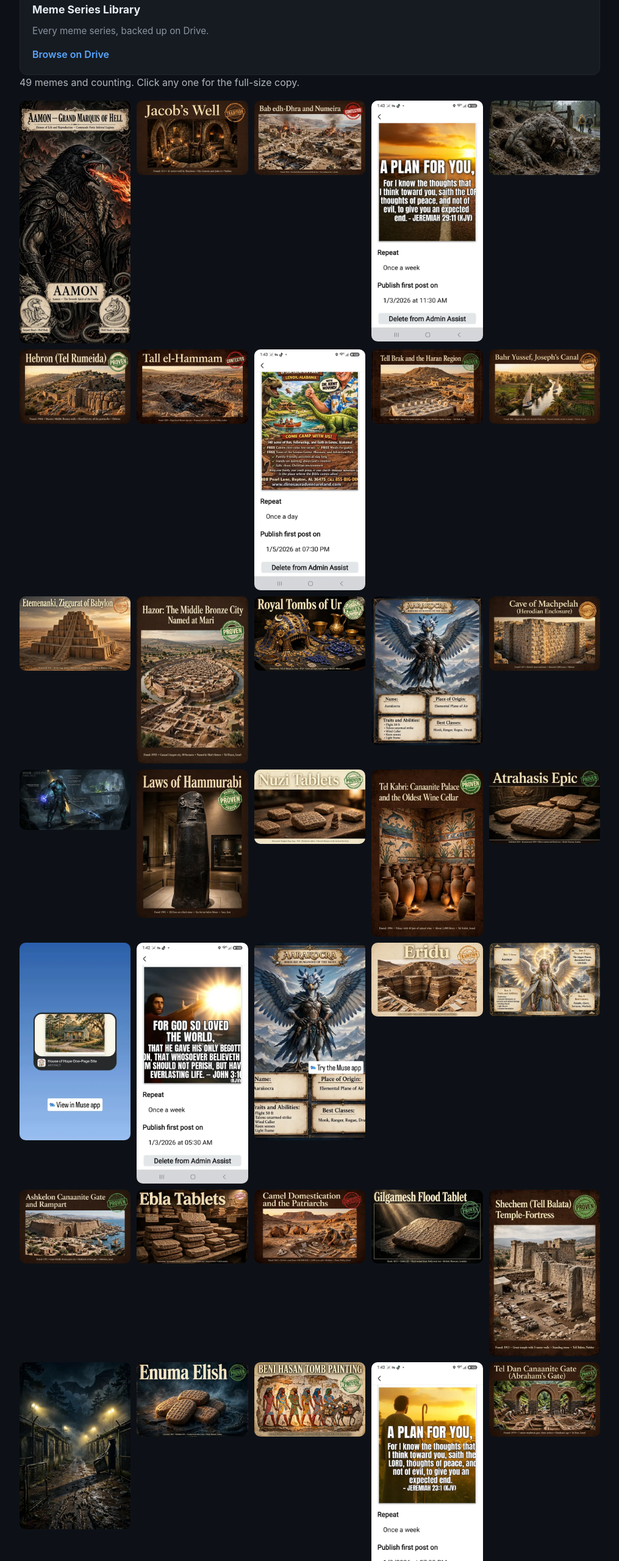
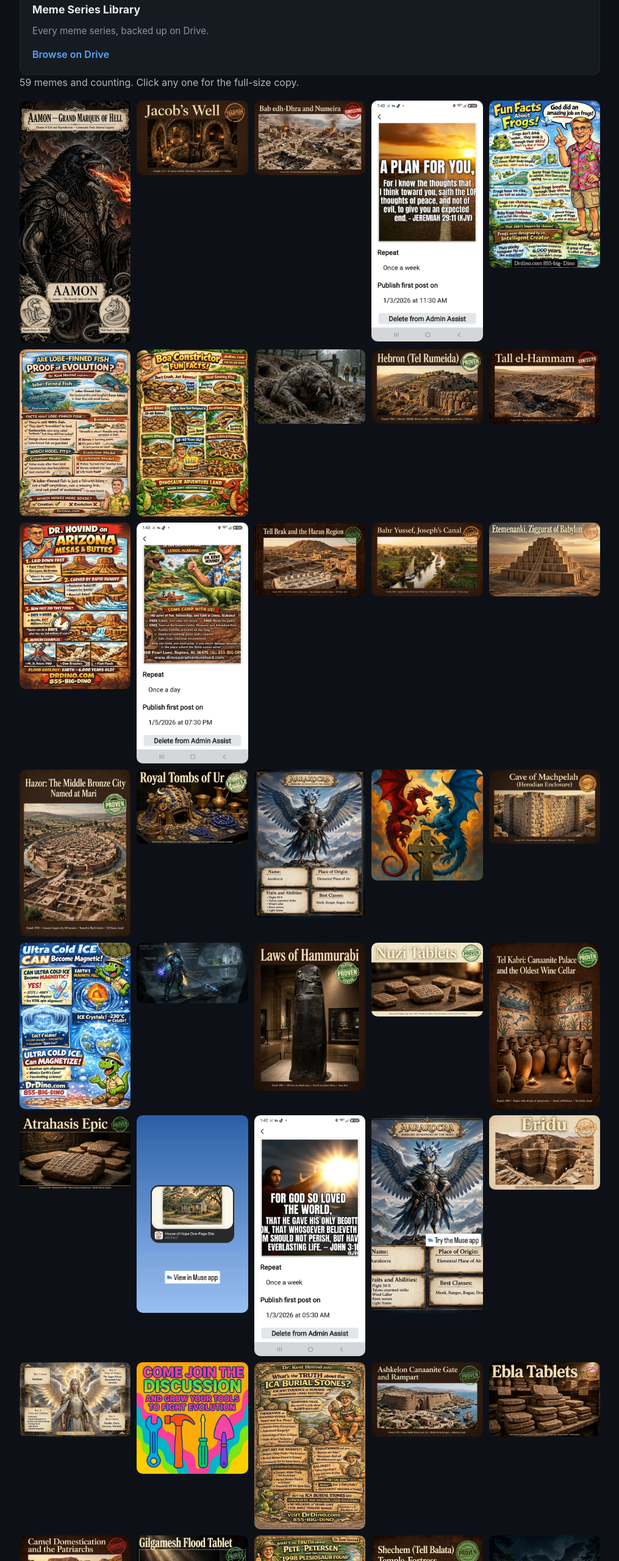
Before and after one commit to asscracker154-design/asscracker154-design.github.io, a plain HTML site: page index.html in a window 1280 px wide. Shown: the part 1200-3760 px from the top of the page at 61% size, without its empty margins (132-1147 px from the left). Drawn offline with Linux system fonts and the light colour scheme.

Commit message:
Grow meme gallery to 59

```diff
--- a/index.html
+++ b/index.html
@@ -101,15 +101,19 @@
       <a href="https://drive.google.com/drive/folders/1NUo4nZs2zXJ8VFQJmoUkBZh3hHHEk49c">Browse on Drive</a>
     </div>
   </div>
-  <p style="opacity:.75">49 memes and counting. Click any one for the full-size copy.</p>
+    <p style="opacity:.75">59 memes and counting. Click any one for the full-size copy.</p>
   <div class="gallery">
     <a href="memes/photo-01511f.webp" target="_blank" rel="noopener"><img loading="lazy" src="memes/thumbs/photo-01511f.webp" alt="Meme from the Meme Series"></a>
     <a href="memes/photo-08360d.webp" target="_blank" rel="noopener"><img loading="lazy" src="memes/thumbs/photo-08360d.webp" alt="Meme from the Meme Series"></a>
     <a href="memes/photo-0f7559.webp" target="_blank" rel="noopener"><img loading="lazy" src="memes/thumbs/photo-0f7559.webp" alt="Meme from the Meme Series"></a>
     <a href="memes/photo-1477f0.jpg" target="_blank" rel="noopener"><img loading="lazy" src="memes/thumbs/photo-1477f0.webp" alt="Meme from the Meme Series"></a>
+    <a href="memes/photo-15b75d.jpg" target="_blank" rel="noopener"><img loading="lazy" src="memes/thumbs/photo-15b75d.webp" alt="Meme from the Meme Series"></a>
+    <a href="memes/photo-3455b8.jpg" target="_blank" rel="noopener"><img loading="lazy" src="memes/thumbs/photo-3455b8.webp" alt="Meme from the Meme Series"></a>
+    <a href="memes/photo-3913c0.jpg" target="_blank" rel="noopener"><img loading="lazy" src="memes/thumbs/photo-3913c0.webp" alt="Meme from the Meme Series"></a>
     <a href="memes/photo-3c3231.jpg" target="_blank" rel="noopener"><img loading="lazy" src="memes/thumbs/photo-3c3231.webp" alt="Meme from the Meme Series"></a>
     <a href="memes/photo-4468d5.webp" target="_blank" rel="noopener"><img loading="lazy" src="memes/thumbs/photo-4468d5.webp" alt="Meme from the Meme Series"></a>
     <a href="memes/photo-4721e7.webp" target="_blank" rel="noopener"><img loading="lazy" src="memes/thumbs/photo-4721e7.webp" alt="Meme from the Meme Series"></a>
+    <a href="memes/photo-4d11ab.jpg" target="_blank" rel="noopener"><img loading="lazy" src="memes/thumbs/photo-4d11ab.webp" alt="Meme from the Meme Series"></a>
     <a href="memes/photo-4d3383.jpg" target="_blank" rel="noopener"><img loading="lazy" src="memes/thumbs/photo-4d3383.webp" alt="Meme from the Meme Series"></a>
     <a href="memes/photo-4da563.webp" target="_blank" rel="noopener"><img loading="lazy" src="memes/thumbs/photo-4da563.webp" alt="Meme from the Meme Series"></a>
     <a href="memes/photo-54b145.webp" target="_blank" rel="noopener"><img loading="lazy" src="memes/thumbs/photo-54b145.webp" alt="Meme from the Meme Series"></a>
@@ -117,7 +121,9 @@
     <a href="memes/photo-59b83d.webp" target="_blank" rel="noopener"><img loading="lazy" src="memes/thumbs/photo-59b83d.webp" alt="Meme from the Meme Series"></a>
     <a href="memes/photo-59d3de.webp" target="_blank" rel="noopener"><img loading="lazy" src="memes/thumbs/photo-59d3de.webp" alt="Meme from the Meme Series"></a>
     <a href="memes/photo-5e8107.webp" target="_blank" rel="noopener"><img loading="lazy" src="memes/thumbs/photo-5e8107.webp" alt="Meme from the Meme Series"></a>
+    <a href="memes/photo-61f0ab.jpg" target="_blank" rel="noopener"><img loading="lazy" src="memes/thumbs/photo-61f0ab.webp" alt="Meme from the Meme Series"></a>
     <a href="memes/photo-641700.webp" target="_blank" rel="noopener"><img loading="lazy" src="memes/thumbs/photo-641700.webp" alt="Meme from the Meme Series"></a>
+    <a href="memes/photo-674411.jpg" target="_blank" rel="noopener"><img loading="lazy" src="memes/thumbs/photo-674411.webp" alt="Meme from the Meme Series"></a>
     <a href="memes/photo-68aacd.jpg" target="_blank" rel="noopener"><img loading="lazy" src="memes/thumbs/photo-68aacd.webp" alt="Meme from the Meme Series"></a>
     <a href="memes/photo-6d7966.webp" target="_blank" rel="noopener"><img loading="lazy" src="memes/thumbs/photo-6d7966.webp" alt="Meme from the Meme Series"></a>
     <a href="memes/photo-7f149e.webp" target="_blank" rel="noopener"><img loading="lazy" src="memes/thumbs/photo-7f149e.webp" alt="Meme from the Meme Series"></a>
@@ -128,10 +134,13 @@
     <a href="memes/photo-93e726.jpg" target="_blank" rel="noopener"><img loading="lazy" src="memes/thumbs/photo-93e726.webp" alt="Meme from the Meme Series"></a>
     <a href="memes/photo-941daa.webp" target="_blank" rel="noopener"><img loading="lazy" src="memes/thumbs/photo-941daa.webp" alt="Meme from the Meme Series"></a>
     <a href="memes/photo-991bc2.webp" target="_blank" rel="noopener"><img loading="lazy" src="memes/thumbs/photo-991bc2.webp" alt="Meme from the Meme Series"></a>
+    <a href="memes/photo-9fc660.jpg" target="_blank" rel="noopener"><img loading="lazy" src="memes/thumbs/photo-9fc660.webp" alt="Meme from the Meme Series"></a>
+    <a href="memes/photo-a0a7de.jpg" target="_blank" rel="noopener"><img loading="lazy" src="memes/thumbs/photo-a0a7de.webp" alt="Meme from the Meme Series"></a>
     <a href="memes/photo-a87cb9.webp" target="_blank" rel="noopener"><img loading="lazy" src="memes/thumbs/photo-a87cb9.webp" alt="Meme from the Meme Series"></a>
     <a href="memes/photo-a9dacf.webp" target="_blank" rel="noopener"><img loading="lazy" src="memes/thumbs/photo-a9dacf.webp" alt="Meme from the Meme Series"></a>
     <a href="memes/photo-aa7093.webp" target="_blank" rel="noopener"><img loading="lazy" src="memes/thumbs/photo-aa7093.webp" alt="Meme from the Meme Series"></a>
     <a href="memes/photo-abfa41.webp" target="_blank" rel="noopener"><img loading="lazy" src="memes/thumbs/photo-abfa41.webp" alt="Meme from the Meme Series"></a>
+    <a href="memes/photo-af42ba.jpg" target="_blank" rel="noopener"><img loading="lazy" src="memes/thumbs/photo-af42ba.webp" alt="Meme from the Meme Series"></a>
     <a href="memes/photo-b4a887.webp" target="_blank" rel="noopener"><img loading="lazy" src="memes/thumbs/photo-b4a887.webp" alt="Meme from the Meme Series"></a>
     <a href="memes/photo-bf2b4d.jpg" target="_blank" rel="noopener"><img loading="lazy" src="memes/thumbs/photo-bf2b4d.webp" alt="Meme from the Meme Series"></a>
     <a href="memes/photo-c0506f.webp" target="_blank" rel="noopener"><img loading="lazy" src="memes/thumbs/photo-c0506f.webp" alt="Meme from the Meme Series"></a>
@@ -141,6 +150,7 @@
     <a href="memes/photo-c814f9.webp" target="_blank" rel="noopener"><img loading="lazy" src="memes/thumbs/photo-c814f9.webp" alt="Meme from the Meme Series"></a>
     <a href="memes/photo-c8f92f.webp" target="_blank" rel="noopener"><img loading="lazy" src="memes/thumbs/photo-c8f92f.webp" alt="Meme from the Meme Series"></a>
     <a href="memes/photo-ca0000.webp" target="_blank" rel="noopener"><img loading="lazy" src="memes/thumbs/photo-ca0000.webp" alt="Meme from the Meme Series"></a>
+    <a href="memes/photo-cfa4dc.jpg" target="_blank" rel="noopener"><img loading="lazy" src="memes/thumbs/photo-cfa4dc.webp" alt="Meme from the Meme Series"></a>
     <a href="memes/photo-d22931.webp" target="_blank" rel="noopener"><img loading="lazy" src="memes/thumbs/photo-d22931.webp" alt="Meme from the Meme Series"></a>
     <a href="memes/photo-dbbec2.jpg" target="_blank" rel="noopener"><img loading="lazy" src="memes/thumbs/photo-dbbec2.webp" alt="Meme from the Meme Series"></a>
     <a href="memes/photo-df019c.jpg" target="_blank" rel="noopener"><img loading="lazy" src="memes/thumbs/photo-df019c.webp" alt="Meme from the Meme Series"></a>
```
